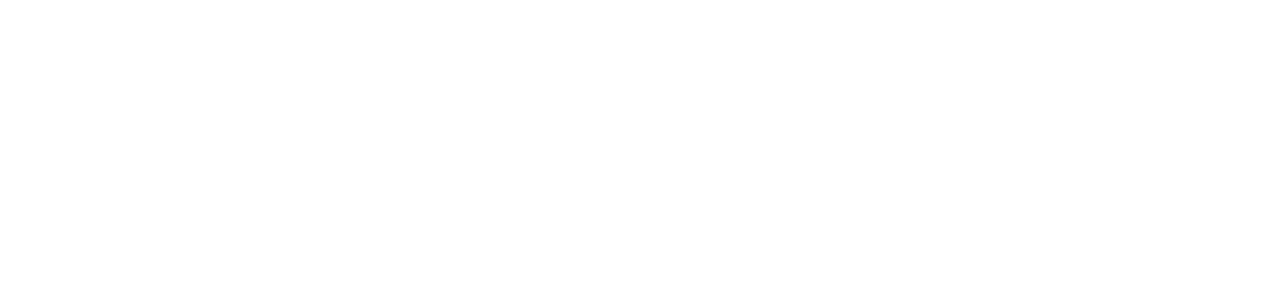
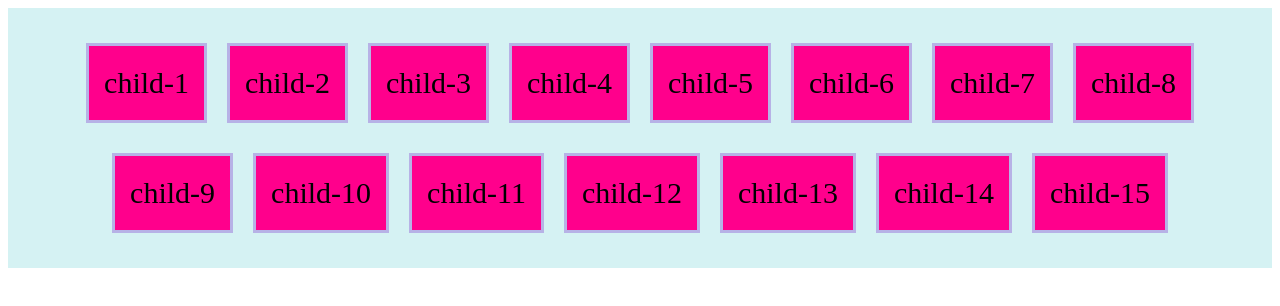
Before and after one commit to LabibHasan101/css-new, a plain HTML site: page index.html in a window 1280 px wide. Drawn offline with Linux system fonts and the light colour scheme.

Commit message:
2nd update

```diff
--- a/index.html
+++ b/index.html
@@ -6,7 +6,23 @@
     <title>Document</title>
     <link rel="stylesheet" href="style.css" />
 
-    <section class="parent"></section>
+    <section class="parent">
+      <div class="child">child-1</div>
+      <div class="child">child-2</div>
+      <div class="child">child-3</div>
+      <div class="child">child-4</div>
+      <div class="child">child-5</div>
+      <div class="child">child-6</div>
+      <div class="child">child-7</div>
+      <div class="child">child-8</div>
+      <div class="child">child-9</div>
+      <div class="child">child-10</div>
+      <div class="child">child-11</div>
+      <div class="child">child-12</div>
+      <div class="child">child-13</div>
+      <div class="child">child-14</div>
+      <div class="child">child-15</div>
+    </section>
   </head>
   <body></body>
 </html>
--- a/style.css
+++ b/style.css
@@ -0,0 +1,19 @@
+.parent{
+    margin: 0%;
+    padding: 30px;
+    background-color: rgb(213, 242, 243);
+    display: flex;
+    gap: 20px;
+    justify-content: center;
+    align-items: center;
+    flex-direction: row;
+    flex-wrap: wrap;
+}
+.child{
+   border: 3px solid rgb(183, 178, 230);
+   background: rgb(255, 0, 140);
+   font-size: 30px;
+   padding: 20px 15px;
+   margin: 5px 0px;
+
+}
```
